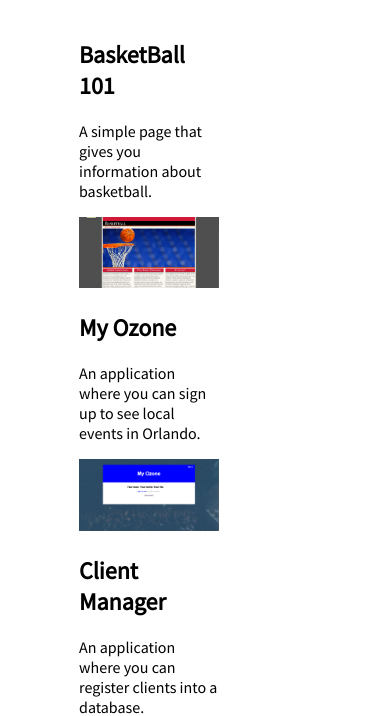
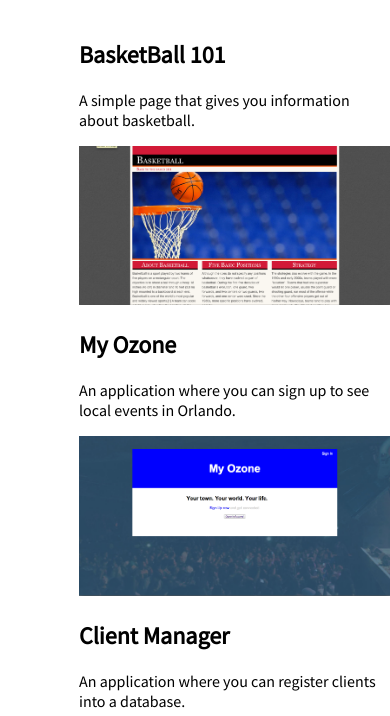
Before and after one commit to kbeazer/DWP-Online, a plain HTML site: page index.html in a window 390 px wide. Shown: the part 136-852 px from the top of the page. Drawn offline with nearby package versions, Linux system fonts and the light colour scheme.

Commit message:
css media query added

```diff
--- a/css/style.css
+++ b/css/style.css
@@ -32,3 +32,9 @@ footer p{
 	padding: 10px;
 	text-align: center;
 }
+@media (max-width: 400px){
+	.displayBox{
+		width: 100%;
+	}
+
+}
```
